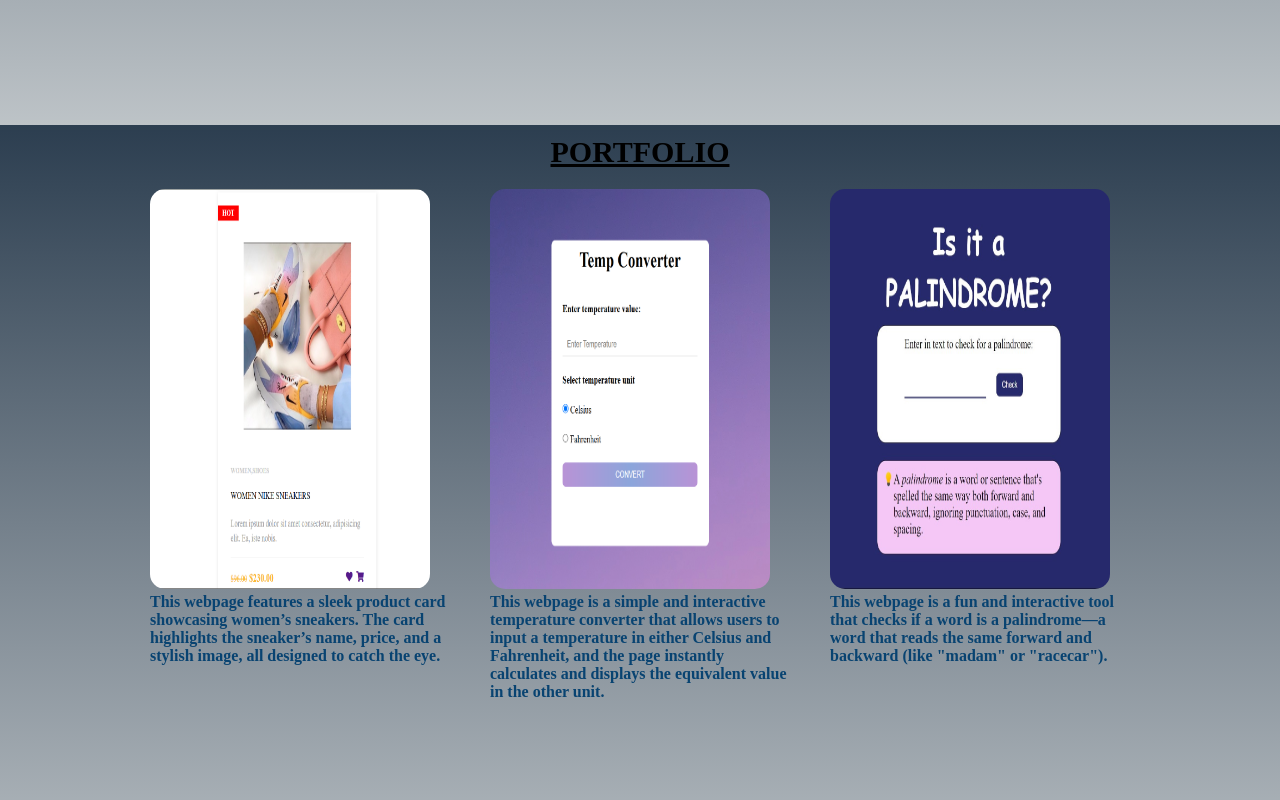
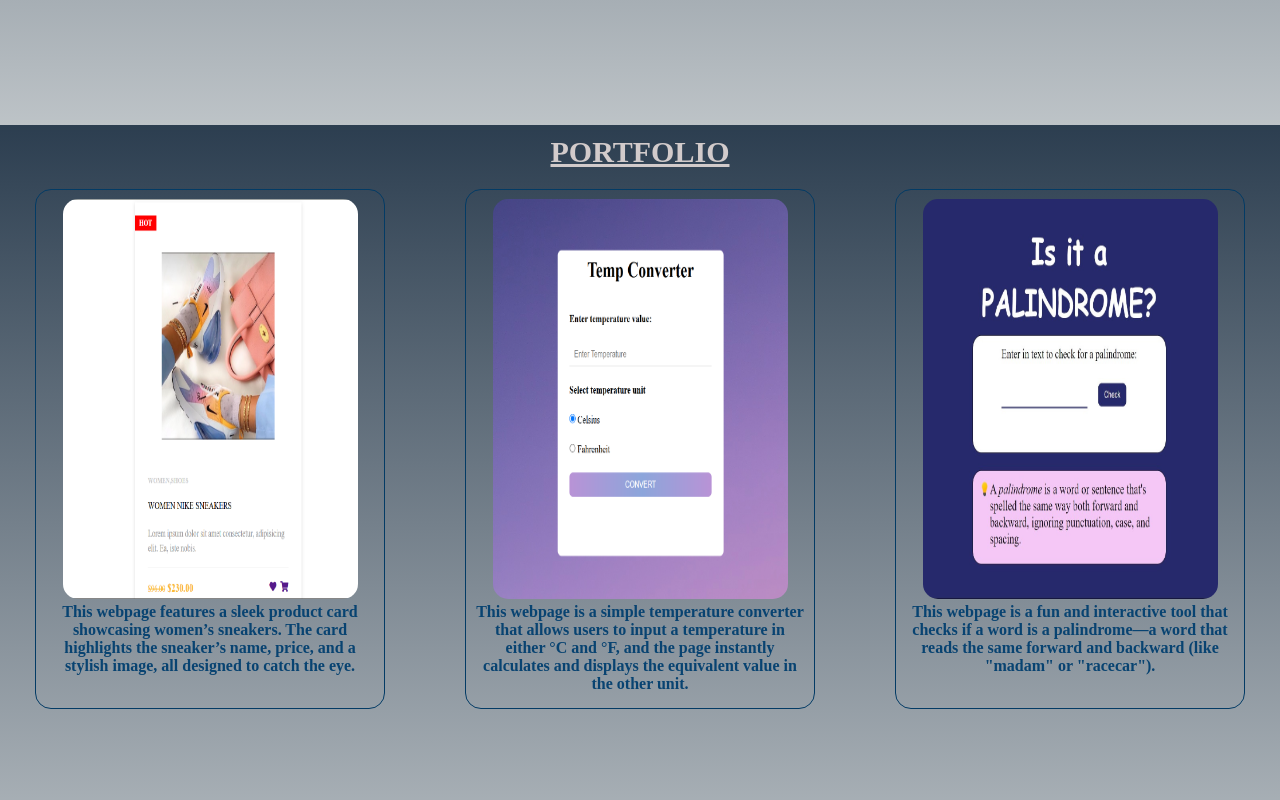
Before and after one commit to Joy-Akinleye/JOY-IN-TECH-INTRO, a plain HTML site: page index.html in a window 1280 px wide. Shown: the part 1460-2260 px from the top of the page. Drawn offline with Linux system fonts and the light colour scheme; a web font is replaced by a local one.

Commit message:
update on website

```diff
--- a/index.html
+++ b/index.html
@@ -6,7 +6,7 @@
     <meta name="viewport" content="width=device-width, initial-scale=1.0">
     <script src="https://kit.fontawesome.com/efe944b63a.js" crossorigin="anonymous"></script>
     <link rel="shortcut icon" type="images/png" href="/images/logo0.png">
-    <link rel="stylesheet" href="https://fonts.googleapis.com/css?family=Marck Script|Neonderthaw|Nokora">
+    <link rel="stylesheet" href="https://fonts.googleapis.com/css?family=Marck Script|Nokora|Parisienne">
     <link rel="stylesheet" href="/style.css">
     <title>JOY-IN-TECH</title>
 </head>
@@ -62,21 +62,26 @@
     <section id="projects">
         <h3>PORTFOLIO</h3>
         <div class="aboutprojects">
-            <div class="projectdets">
-                <img src="/images/project1.png" alt="" style="width: 280px; height: 400px;">
+            <div class="projectdets" id="dets1">
+                <a href="">
+                    <img src="/images/project1.png" alt="" style="width: 295px; height: 400px;">
+                </a>
                 <p>This webpage features a sleek product card showcasing women’s sneakers. The card highlights the
                     sneaker’s name, price, and a stylish image, all designed to catch the eye. </p>
             </div>
 
-            <div class="projectdets">
-                <img src="/images/project2.png" alt="" style="width: 280px; height: 400px;">
-                <p>This webpage is a simple and interactive temperature converter that allows users to input a
-                    temperature in either Celsius and Fahrenheit, and the page instantly calculates and displays the
+            <div class="projectdets" id="dets2">
+                <a href="">
+                    <img src="/images/project2.png" alt="" style="width: 295px; height: 400px;">
+                </a>
+                <p>This webpage is a simple temperature converter that allows users to input a
+                    temperature in either °C and °F, and the page instantly calculates and displays the
                     equivalent value in the other unit.</p>
             </div>
 
-            <div class="projectdets">
-                <img src="/images/project3.jpg" alt="" style="width: 280px; height: 400px;">
+            <div class="projectdets" id="dets3">
+                <a href=""> <img src="/images/project3.jpg" alt="" style="width: 295px; height: 400px;">
+                </a>
                 <p>This webpage is a fun and interactive tool that checks if a word is a palindrome—a word that reads
                     the same forward and backward (like "madam" or "racecar").</p>
             </div>
--- a/style.css
+++ b/style.css
@@ -22,6 +22,7 @@ button.normal {
 
 body {
     width: 100%;
+    overflow-x: hidden;
     /* background: #009FFF;
     background: -webkit-linear-gradient(to bottom, #ec2F4B, #009FFF);
     background: linear-gradient(to bottom, #ec2F4B, #009FFF); */
@@ -100,7 +101,7 @@ body {
 }
 
 #contain-hero h1 {
-    font-family: 'Neonderthaw';
+    font-family: 'Parisienne';
     font-size: 50px;
     color: white;
 }
@@ -136,7 +137,9 @@ body {
     display: flex;
     margin-top: 5px;
 }
-
+#about h3{
+    color: rgb(210, 203, 203);
+}
 .aboutcontent {
     margin: 30px;
     height: 70%;
@@ -163,13 +166,14 @@ body {
 }
 
 #about .aboutme {
-    font-size: 17px;
+    font-size: 19px;
 }
 
 /********************** PORTFOLIO ***************/
 
 #projects {
     height: 100vh;
+    width: 100%;
     background: #bdc3c7;
     background: -webkit-linear-gradient(to bottom, #2c3e50, #bdc3c7);
     background: linear-gradient(to bottom, #2c3e50, #bdc3c7);
@@ -179,18 +183,31 @@ body {
     align-items: center;
 }
 
+#projects h3{
+    color: rgb(210, 203, 203);
+}
+
 #projects .aboutprojects {
     margin-top: 20px;
-    height: 60%;
+    height: 90vh;
     display: flex;
-    /* justify-content: space-around; */
+
 }
 
 #projects .projectdets {
-    padding: 0 20px;
-    width: 340px;
-    /* background-color: red; */
-    height: 500px;
+    margin: 0 40px;
+    width: 350px;
+    height: 520px;
+}
+
+#projects #dets1,
+#dets2,
+#dets3 {
+    border: 1px solid rgb(3, 59, 101);
+    justify-content: center;
+    text-align: center;
+    padding: 9px;
+    border-radius: 16px;
 }
 
 #projects .projectdets img {
```
